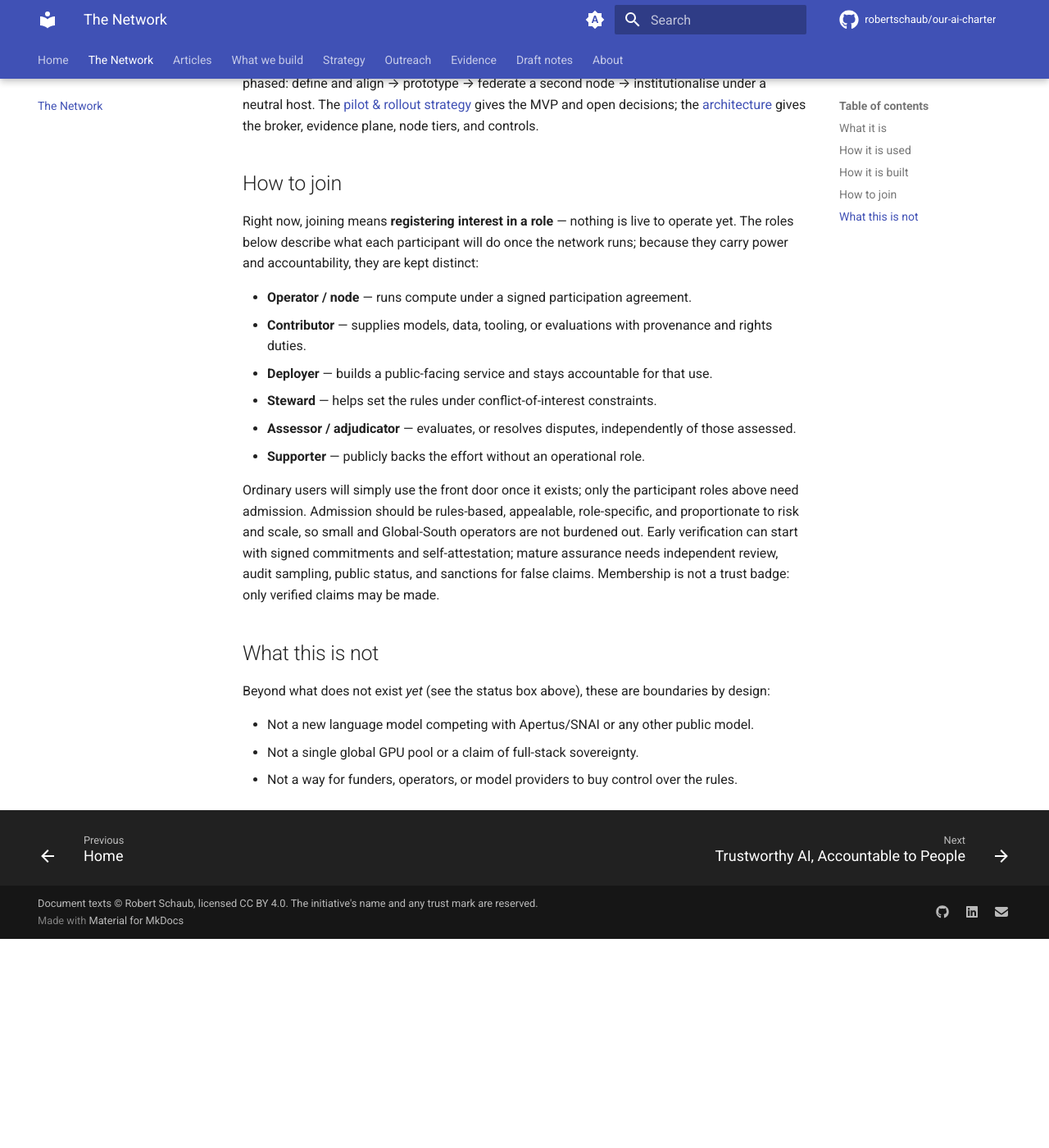
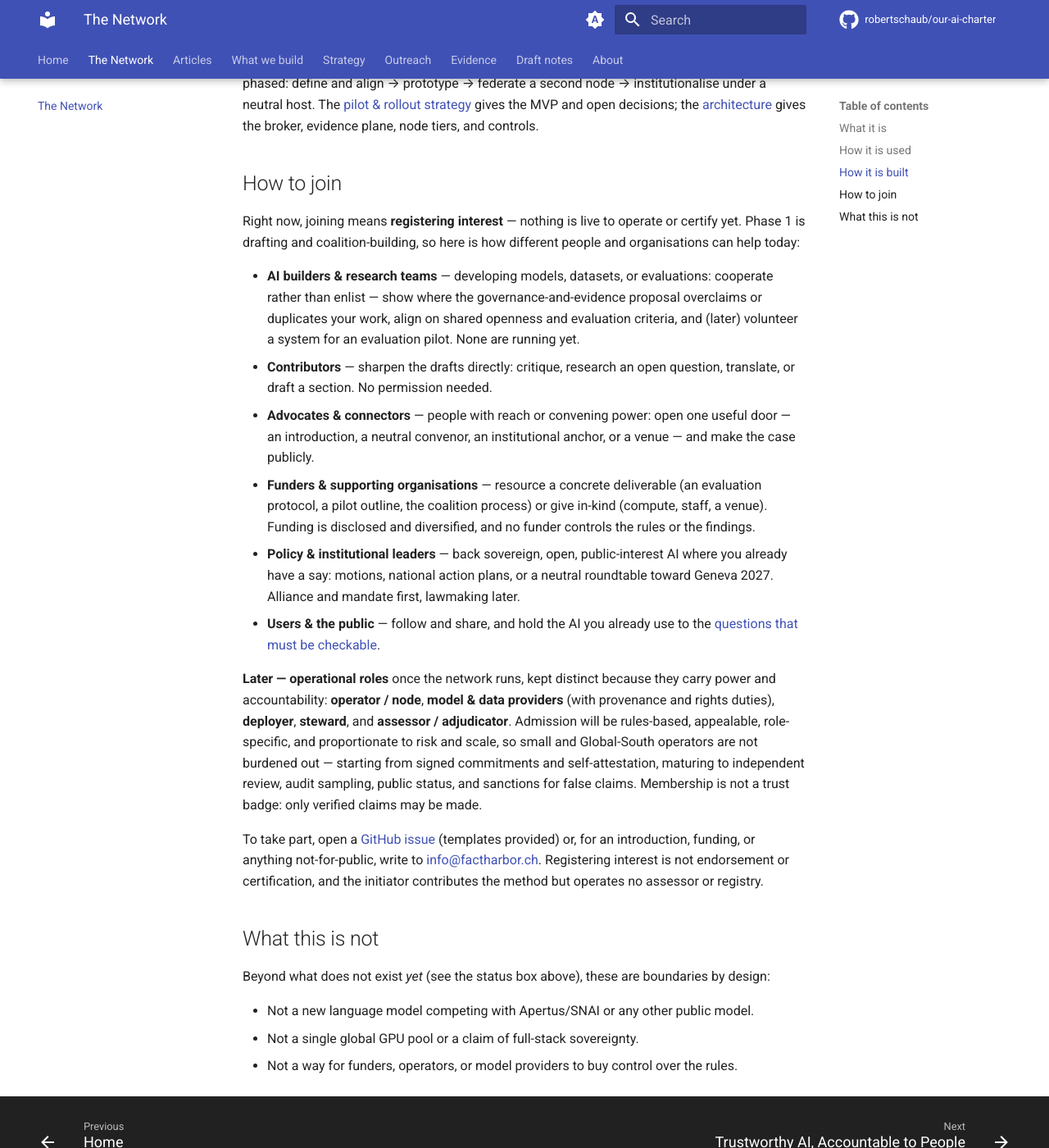
Before and after one commit to robertschaub/our-ai-charter, an MkDocs documentation site: the page built from docs/network-overview.md, in a window 1280 px wide and 1400 px high, scrolled down 1395 px. Shown: the whole window at 82% size. Built offline with MkDocs 1.6.1 and Material for MkDocs 9.7.7, drawn with Linux system fonts in a browser that asks for light colours; plug-ins that fetch from the network failed and are left out; comment, search, counter and statistics services are not loaded; before the commit the page ends 2540 px from its top, so only the background shows below that.

Commit message:
docs(network): reframe joining around present-day audiences; align pages
How to join (Overview) now leads with what people can do today — AI builders, contributors, advocates, funders, policy leaders, the public — with operator/provider/deployer/steward/assessor demoted to a "Later — operational roles" line. Home-page How to help widened from three critique-only asks to four and links How to join as the canonical list. CONTRIBUTING and Charter Commitments cross-link to it (normative text unchanged). Preserved the admission, verification-maturation, provenance/rights, no-funder-control, and not-a-trust-badge points.

Co-Authored-By: Claude Opus 4.8 <noreply@anthropic.com>

```diff
--- a/docs/network-overview.md
+++ b/docs/network-overview.md
@@ -32,16 +32,18 @@ The first practical build is the **federated public-compute layer**: one governe
 
 ## How to join
 
-Right now, joining means **registering interest in a role** — nothing is live to operate yet. The roles below describe what each participant will do once the network runs; because they carry power and accountability, they are kept distinct:
+Right now, joining means **registering interest** — nothing is live to operate or certify yet. Phase 1 is drafting and coalition-building, so here is how different people and organisations can help today:
 
-- **Operator / node** — runs compute under a signed participation agreement.
-- **Contributor** — supplies models, data, tooling, or evaluations with provenance and rights duties.
-- **Deployer** — builds a public-facing service and stays accountable for that use.
-- **Steward** — helps set the rules under conflict-of-interest constraints.
-- **Assessor / adjudicator** — evaluates, or resolves disputes, independently of those assessed.
-- **Supporter** — publicly backs the effort without an operational role.
+- **AI builders & research teams** — developing models, datasets, or evaluations: cooperate rather than enlist — show where the governance-and-evidence proposal overclaims or duplicates your work, align on shared openness and evaluation criteria, and (later) volunteer a system for an evaluation pilot. None are running yet.
+- **Contributors** — sharpen the drafts directly: critique, research an open question, translate, or draft a section. No permission needed.
+- **Advocates & connectors** — people with reach or convening power: open one useful door — an introduction, a neutral convenor, an institutional anchor, or a venue — and make the case publicly.
+- **Funders & supporting organisations** — resource a concrete deliverable (an evaluation protocol, a pilot outline, the coalition process) or give in-kind (compute, staff, a venue). Funding is disclosed and diversified, and no funder controls the rules or the findings.
+- **Policy & institutional leaders** — back sovereign, open, public-interest AI where you already have a say: motions, national action plans, or a neutral roundtable toward Geneva 2027. Alliance and mandate first, lawmaking later.
+- **Users & the public** — follow and share, and hold the AI you already use to the [questions that must be checkable](index.md#what-must-be-checkable).
 
-Ordinary users will simply use the front door once it exists; only the participant roles above need admission. Admission should be rules-based, appealable, role-specific, and proportionate to risk and scale, so small and Global-South operators are not burdened out. Early verification can start with signed commitments and self-attestation; mature assurance needs independent review, audit sampling, public status, and sanctions for false claims. Membership is not a trust badge: only verified claims may be made.
+**Later — operational roles** once the network runs, kept distinct because they carry power and accountability: **operator / node**, **model & data providers** (with provenance and rights duties), **deployer**, **steward**, and **assessor / adjudicator**. Admission will be rules-based, appealable, role-specific, and proportionate to risk and scale, so small and Global-South operators are not burdened out — starting from signed commitments and self-attestation, maturing to independent review, audit sampling, public status, and sanctions for false claims. Membership is not a trust badge: only verified claims may be made.
+
+To take part, open a [GitHub issue](https://github.com/robertschaub/our-ai-charter/issues) (templates provided) or, for an introduction, funding, or anything not-for-public, write to [info@factharbor.ch](mailto:info@factharbor.ch). Registering interest is not endorsement or certification, and the initiator contributes the method but operates no assessor or registry.
 
 ## What this is not
 
```
Also changed, not shown: CHANGELOG.md (+1 -0 lines), CONTRIBUTING.md (+2 -0 lines), docs/Assurance/Framework/charter-commitments.md (+2 -0 lines), docs/index.md (+7 -4 lines).
